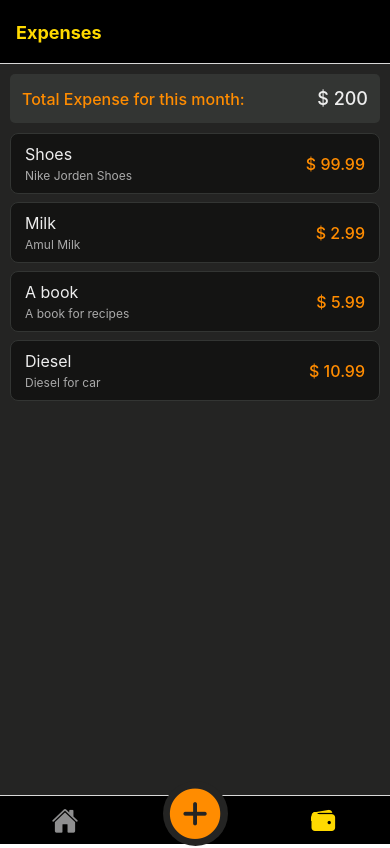
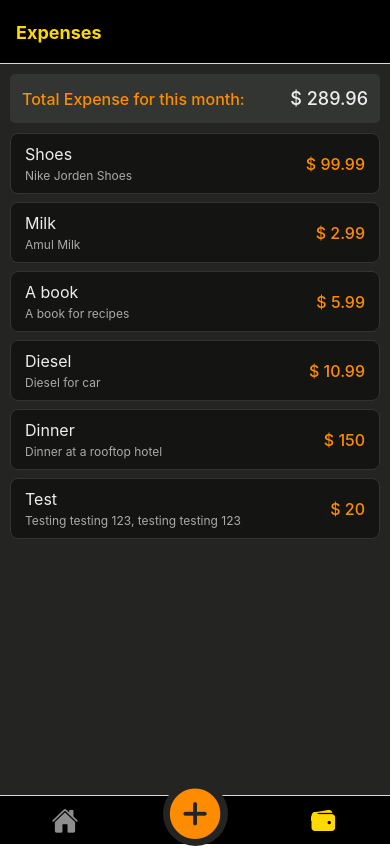
Before and after one commit to mr-shan/react-native-expense-tracker, a React Native app: screen /AllExpenses in a window 390 px wide. Built offline with nearby package versions, Linux system fonts and the light colour scheme.

Commit message:
Added redux store with crud operations.

```diff
--- /dev/null
+++ b/components/expenseList/ExpenseHeader.tsx
@@ -0,0 +1,39 @@
+import { View, Text, StyleSheet } from 'react-native';
+
+import { COLORS } from '../../constants/styles';
+
+interface IProps {
+  totalExpense: string;
+}
+
+export default (props: IProps) => {
+  return (
+    <View style={styles.container}>
+      <Text style={styles.title}>Total Expense for this month:</Text>
+      <Text style={styles.amount}>$ {props.totalExpense}</Text>
+    </View>
+  );
+};
+
+const styles = StyleSheet.create({
+  container: {
+    backgroundColor: COLORS.bg500,
+    padding: 12,
+    paddingVertical: 14,
+    flexDirection: 'row',
+    justifyContent: 'space-between',
+    marginHorizontal: 10,
+    alignItems: 'center',
+    borderRadius: 5,
+  },
+  title: {
+    fontSize: 16,
+    color: COLORS.accent500,
+    fontWeight: '500',
+  },
+  amount: {
+    fontSize: 18,
+    color: COLORS.text400,
+    fontWeight: '500',
+  },
+});
--- a/data/mock-expenses.ts
+++ b/data/mock-expenses.ts
@@ -45,6 +45,11 @@ export const EXPENSE_CATEGORIES: Array<ExpenseCategory> = [
     name: 'Fuel',
     description: 'Fuel for bike and car'
   },
+  {
+    id: 'expc4',
+    name: 'Food',
+    description: 'Food thing'
+  },
 ]
 
 export const MOCK_EXPENSES: Array<Expense> = [
@@ -84,4 +89,22 @@ export const MOCK_EXPENSES: Array<Expense> = [
     category: 'expc3',
     type: 'ext1',
   },
+  {
+    id: 'e5',
+    name: 'Dinner',
+    description: 'Dinner at a rooftop hotel',
+    amount: 150,
+    date: new Date('2023-06-21'),
+    category: 'expc4',
+    type: 'ext2',
+  },
+  {
+    id: 'e6',
+    name: 'Test',
+    description: 'Testing testing 123, testing testing 123',
+    amount: 20,
+    date: new Date('2023-02-21'),
+    category: 'expc1',
+    type: 'ext1',
+  },
 ]
--- a/package.json
+++ b/package.json
@@ -12,12 +12,14 @@
     "@react-navigation/bottom-tabs": "^6.5.8",
     "@react-navigation/native": "^6.1.7",
     "@react-navigation/native-stack": "^6.9.13",
+    "@reduxjs/toolkit": "^1.9.5",
     "expo": "~48.0.18",
     "expo-status-bar": "~1.4.4",
     "react": "18.2.0",
     "react-native": "0.71.8",
     "react-native-safe-area-context": "4.5.0",
-    "react-native-screens": "~3.20.0"
+    "react-native-screens": "~3.20.0",
+    "react-redux": "^8.1.1"
   },
   "devDependencies": {
     "@babel/core": "^7.20.0",
--- a/screens/AllExpenses.tsx
+++ b/screens/AllExpenses.tsx
@@ -1,12 +1,17 @@
+import { useSelector } from 'react-redux';
 import { View, Text, StyleSheet } from 'react-native';
 import { RouteProp } from '@react-navigation/native';
 import { NativeStackNavigationProp } from '@react-navigation/native-stack';
 
+
+import { RootState } from '../store/store';
+import { totalExpenseSelector } from '../store/slices/expenseSlice';
+
 import { COLORS } from '../constants/styles';
-import { MOCK_EXPENSES, EXPENSE_CATEGORIES } from '../data/mock-expenses';
 import Expense from '../models/Expense';
 
 import ExpenseList from '../components/expenseList/ExpenseList';
+import ExpenseHeader from '../components/expenseList/ExpenseHeader';
 
 interface IProps {
   route: RouteProp<any>;
@@ -14,17 +19,17 @@ interface IProps {
 }
 
 export default (props: IProps) => {
+  const expenseList = useSelector((state: RootState) => state.expense.expenses);
+  const totalExpenses = useSelector((state: RootState) => totalExpenseSelector(state.expense));
+
   const onExpensePressHandler = (expense: Expense) => {
     props.navigation.navigate('ManageExpense', expense.id);
   };
 
   return (
     <View style={styles.container}>
-      <View style={styles.header}>
-        <Text style={styles.title}>Total Expense for this month:</Text>
-        <Text style={styles.amount}>$ 200</Text>
-      </View>
-      <ExpenseList data={MOCK_EXPENSES} onPress={onExpensePressHandler} />
+      <ExpenseHeader totalExpense={totalExpenses}/>
+      <ExpenseList data={expenseList} onPress={onExpensePressHandler} />
     </View>
   );
 };
@@ -34,25 +39,5 @@ const styles = StyleSheet.create({
     flex: 1,
     backgroundColor: COLORS.bg600,
     paddingTop: 10,
-  },
-  header: {
-    backgroundColor: COLORS.bg500,
-    padding: 12,
-    paddingVertical: 14,
-    flexDirection: 'row',
-    justifyContent: 'space-between',
-    marginHorizontal: 10,
-    alignItems: 'center',
-    borderRadius: 5,
-  },
-  title: {
-    fontSize: 16,
-    color: COLORS.accent500,
-    fontWeight: '500',
-  },
-  amount: {
-    fontSize: 18,
-    color: COLORS.text400,
-    fontWeight: '500',
-  },
+  }
 });
--- a/screens/ManageExpense.tsx
+++ b/screens/ManageExpense.tsx
@@ -1,14 +1,19 @@
-import { useEffect, useLayoutEffect, useState } from 'react';
-import { View, Text, StyleSheet } from 'react-native';
+import { useLayoutEffect } from 'react';
+import { useDispatch, useSelector } from 'react-redux';
+import { View, StyleSheet, Pressable } from 'react-native';
 import { RouteProp } from '@react-navigation/native';
 import { NativeStackNavigationProp } from '@react-navigation/native-stack';
+import { Ionicons } from '@expo/vector-icons';
+
+import { RootState } from '../store/store';
 
 import { COLORS } from '../constants/styles';
-import { MOCK_EXPENSES } from '../data/mock-expenses';
 import Expense from '../models/Expense';
 import ExpenseDetails from './../components/manageExpense/ExpenseDetails';
 import AddNewExpense from '../components/manageExpense/AddNewExpense';
 import ExpenseFooter from '../components/manageExpense/ExpenseFooter';
+
+import { remove, add, update } from './../store/slices/expenseSlice';
 
 interface IProps {
   route: RouteProp<any>;
@@ -16,21 +21,51 @@ interface IProps {
 }
 
 export default (props: IProps) => {
-  const [expenseId, setExpenseId] = useState('');
+  const dispatch = useDispatch();
+  const expenseList = useSelector((state: RootState) => state.expense.expenses);
 
-  useEffect(() => {
-    const id = props.route.params || '';
-    setExpenseId(id);
+  const expenseId = props.route.params?.toString() || '';
+  let expenseDetails: Expense | null = null;
+
+  useLayoutEffect(() => {
+    if (expenseId) {
+      props.navigation.setOptions({
+        headerRight: () => (
+          <Pressable onPress={onRemoveExpenseHandler}>
+            <Ionicons name='trash-bin' color={COLORS.text400} size={24} />
+          </Pressable>
+        ),
+        title: 'Manage Expense',
+      });
+    } else {
+      props.navigation.setOptions({
+        title: 'Add New',
+      });
+    }
   }, [props.route.params, props.navigation]);
 
-  useLayoutEffect(() => {
-    props.navigation.setOptions({
-      title: expenseId ? 'Manage Expense' : 'Add New',
-    });
-  }, [expenseId]);
+  const onSubmitHandler = (expense: Expense) => {
+    if (expenseId && expenseDetails) {
+      dispatch(
+        update({ id: expenseId, data: { ...expenseDetails, amount: 200 } })
+      );
+    } else {
+      const expense: Expense = {
+        id: Math.random().toFixed(4).toString(),
+        name: 'Test',
+        description: 'Test again',
+        amount: 10,
+        date: new Date('2023-06-21'),
+        category: 'expc4',
+        type: 'ext2',
+      };
+      dispatch(add(expense));
+    }
+    props.navigation.goBack();
+  };
 
-  const onSubmitHandler = (expense: Expense) => {
-    console.log('New expense added');
+  const onRemoveExpenseHandler = () => {
+    dispatch(remove(expenseId));
     props.navigation.goBack();
   };
 
@@ -41,8 +76,8 @@ export default (props: IProps) => {
   let Component = null;
 
   if (expenseId) {
-    const expense = MOCK_EXPENSES.find((e) => e.id == expenseId) as Expense;
-    Component = <ExpenseDetails expense={expense} />;
+    expenseDetails = expenseList.find((e) => e.id === expenseId) as Expense;
+    Component = <ExpenseDetails expense={expenseDetails} />;
   } else {
     Component = <AddNewExpense />;
   }
@@ -50,7 +85,7 @@ export default (props: IProps) => {
   return (
     <View style={styles.container}>
       {Component}
-      <ExpenseFooter onCancel={onCancelHandler} onSubmit={onSubmitHandler}/>
+      <ExpenseFooter onCancel={onCancelHandler} onSubmit={onSubmitHandler} />
     </View>
   );
 };
@@ -60,6 +95,6 @@ const styles = StyleSheet.create({
     flex: 1,
     backgroundColor: COLORS.bg600,
     paddingTop: 10,
-    justifyContent: 'space-between'
-  }
+    justifyContent: 'space-between',
+  },
 });
--- /dev/null
+++ b/store/slices/expenseSlice.ts
@@ -0,0 +1,54 @@
+import { createSlice, current } from '@reduxjs/toolkit';
+import type { PayloadAction } from '@reduxjs/toolkit';
+
+import Expense from '../../models/Expense';
+import { MOCK_EXPENSES } from '../../data/mock-expenses';
+
+interface IExpenseState {
+  expenses: Array<Expense>;
+}
+
+type updateExpenseObject = {
+  id: string;
+  data: any;
+};
+
+const initialState: IExpenseState = {
+  expenses: MOCK_EXPENSES,
+};
+
+export const expenseSlice = createSlice({
+  initialState,
+  name: 'expenses',
+  reducers: {
+    add: (state, action: PayloadAction<Expense>) => {
+      state.expenses.push(action.payload);
+    },
+    remove: (state, action: PayloadAction<string>) => {
+      if (!action.payload) return;
+      state.expenses = state.expenses.filter((e) => e.id !== action.payload);
+    },
+    update: (state, action: PayloadAction<updateExpenseObject>) => {
+      const index = state.expenses.findIndex((e) => e.id === action.payload.id);
+      if (!index) return;
+
+      state.expenses[index] = {
+        ...state.expenses[index],
+        ...action.payload.data,
+      };
+    },
+    getExpenseTotal: (state) => {
+      const totalSum = state.expenses.reduce((previous, current) => {
+        return previous + current.amount
+      }, 0)
+    }
+  }
+});
+
+export const totalExpenseSelector = (state: IExpenseState) => {
+  return state.expenses.reduce((prev, curr) => prev + curr.amount, 0).toFixed(2);
+}
+
+
+export const { add, remove, update } = expenseSlice.actions;
+export default expenseSlice.reducer;
--- /dev/null
+++ b/store/store.ts
@@ -0,0 +1,17 @@
+import { configureStore } from '@reduxjs/toolkit'
+
+import expenseSlice from './slices/expenseSlice'
+
+export const store = configureStore({
+  reducer: {
+    expense: expenseSlice,
+  },
+  middleware: (getDefaultMiddleware) => getDefaultMiddleware({
+    serializableCheck: false
+  }),
+})
+
+// Infer the `RootState` and `AppDispatch` types from the store itself
+export type RootState = ReturnType<typeof store.getState>
+// Inferred type: {posts: PostsState, comments: CommentsState, users: UsersState}
+export type AppDispatch = typeof store.dispatch
```
Also changed, not shown: App.tsx (+6 -3 lines), 1 other file (tests, documents, lock files or other folders).
